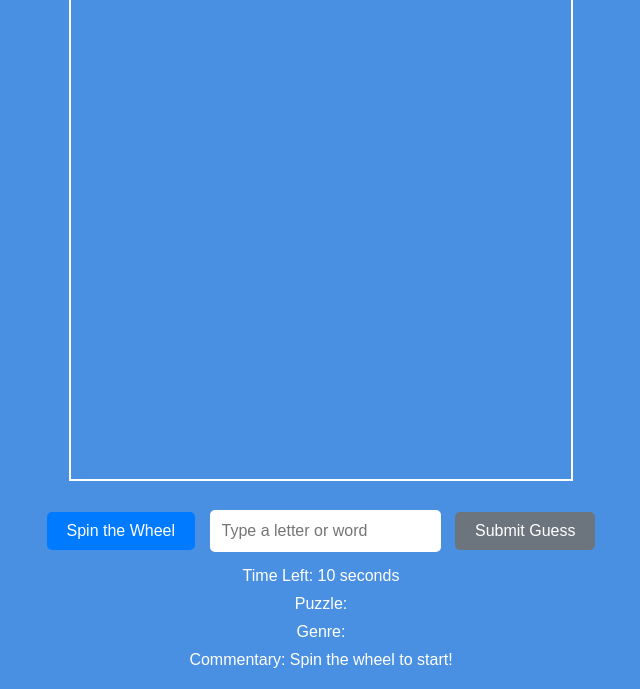
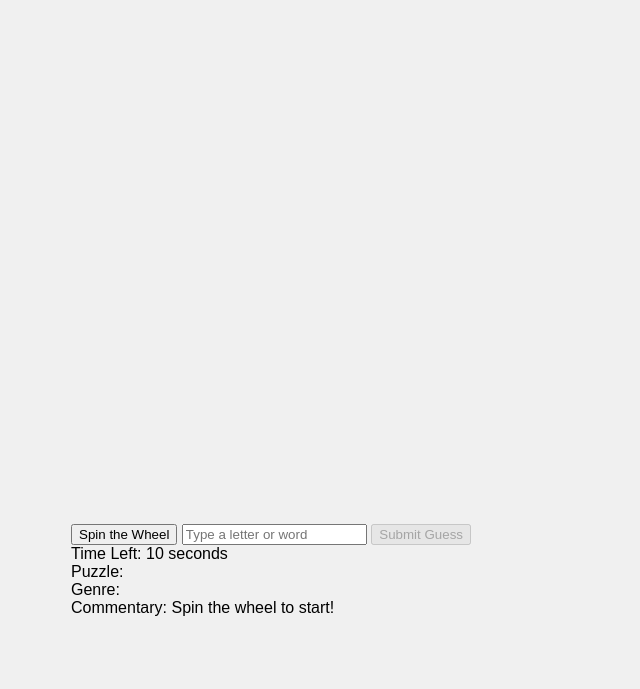
Before and after one commit to LexBe11/WHEEL-O-FORTUNE-, a plain HTML site: page index.html in a window 1280 px wide. Shown: the part 131-820 px from the top of the page, without its empty margins (319-959 px from the left). Drawn offline with Linux system fonts and the light colour scheme.

Commit message:
Update styles.css

```diff
--- a/styles.css
+++ b/styles.css
@@ -1,54 +1,43 @@
+/* styles.css */
+
 body {
     font-family: Arial, sans-serif;
-    background-color: #4a90e2;
-    color: #fff;
+    display: flex;
+    justify-content: center;
+    align-items: center;
+    height: 100vh;
+    margin: 0;
+    background-color: #f0f0f0;
+}
+
+#control-screen {
     text-align: center;
 }
 
-.container {
-    width: 80%;
-    margin: 0 auto;
-    padding-top: 20px;
-}
-
-#wheelCanvas {
-    border: 2px solid #fff;
+#letter-buttons {
     margin-bottom: 20px;
 }
 
-#controls {
-    margin-bottom: 20px;
+#letter-buttons button {
+    font-size: 18px;
+    padding: 10px;
+    margin: 5px;
+    cursor: pointer;
 }
 
-button {
-    padding: 10px 20px;
-    margin: 5px;
-    border: none;
-    background-color: #007bff;
-    color: #fff;
-    font-size: 16px;
-    cursor: pointer;
-    border-radius: 5px;
+#phrase-display {
+    margin-bottom: 20px;
+    font-size: 24px;
+    letter-spacing: 5px;
 }
 
-button:disabled {
-    background-color: #6c757d;
-    cursor: not-allowed;
+#controls {
+    margin-top: 20px;
 }
 
-#timer, #puzzle, #genre, #commentary {
-    margin: 10px 0;
+#phrase-input {
+    padding: 10px;
+    font-size: 18px;
+    width: 250px;
+    margin-bottom: 10px;
 }
-
-input[type="text"] {
-    padding: 10px;
-    font-size: 16px;
-    border: 2px solid #fff;
-    border-radius: 5px;
-    margin: 5px;
-}
-
-input:disabled {
-    background-color: #6c757d;
-    cursor: not-allowed;
-}
```
